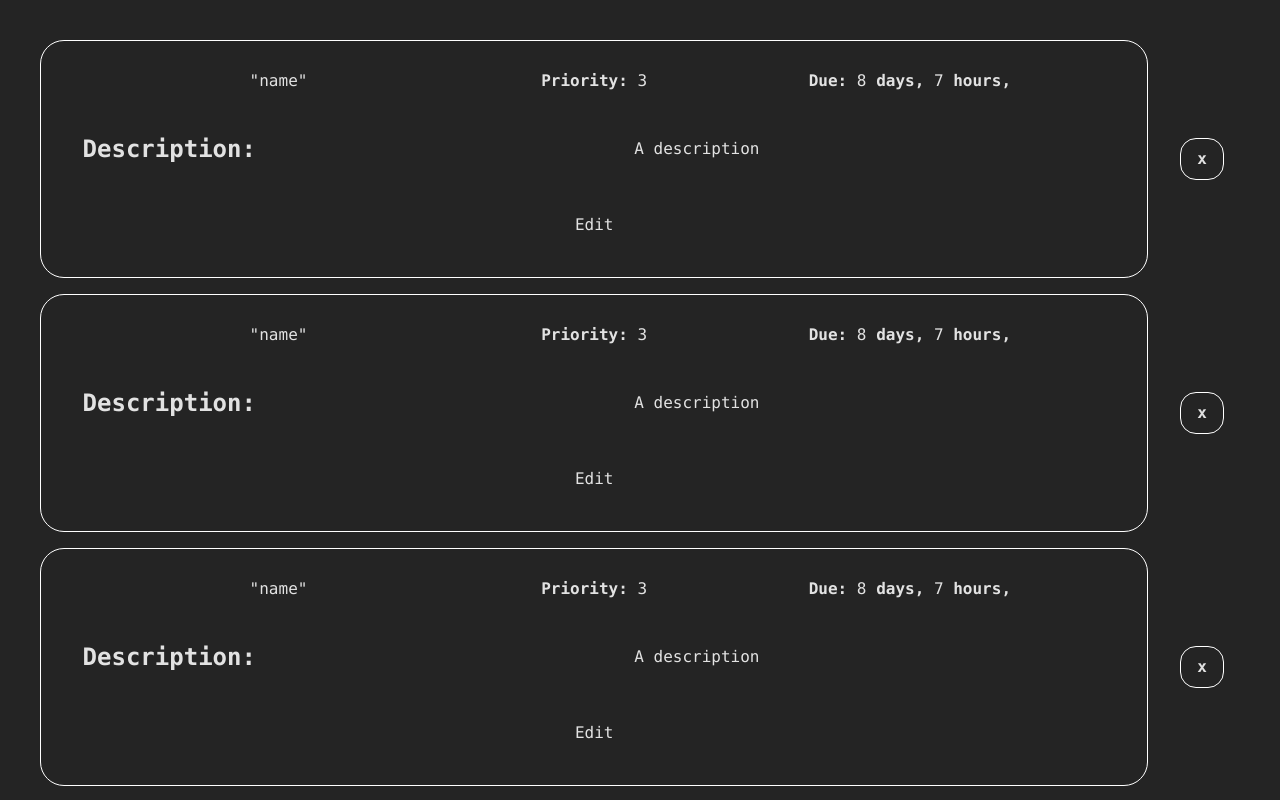
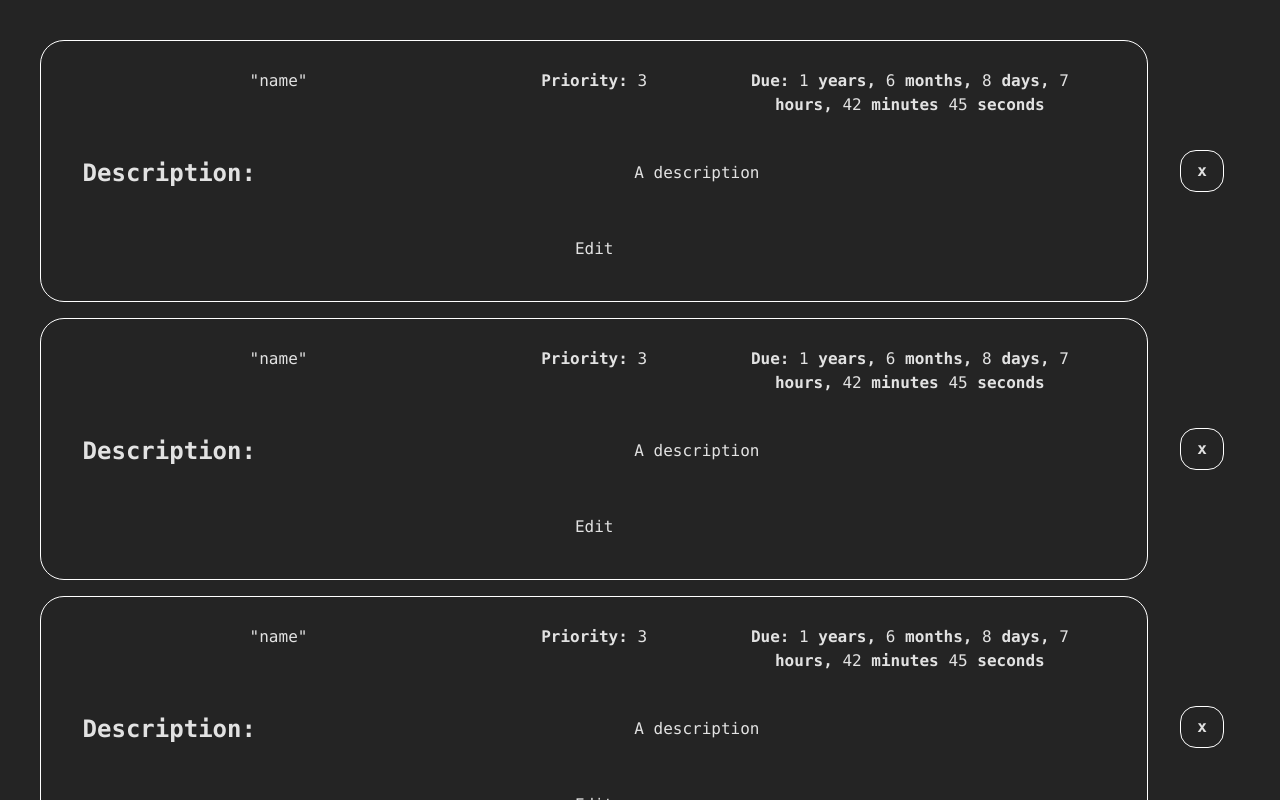
Before and after one commit to On0n0k1/crud-react-vite-rust, a React (Vite) app in the folder front/: page / in a window 1280 px wide. Shown: the top 800 px of the page. Built offline with nearby package versions, Linux system fonts and the light colour scheme.

Commit message:
feat: TaskList child components will also use references to the parent.
Signed-off-by: On0n0k1 <stiltztinkerstein@gmail.com>

```diff
--- a/front/src/view/components/task/card.tsx
+++ b/front/src/view/components/task/card.tsx
@@ -18,7 +18,7 @@ export function EditButton() {
 }
 
 export interface CardProps{
-    task: ModelTask
+    task: React.MutableRefObject<ModelTask>
 }
 
 export default function Card({ task }: CardProps){
@@ -31,8 +31,8 @@ export default function Card({ task }: CardProps){
             border border-white
             font-mono
         '>
-            <Heading name={ task.name } priority={ task.priority } due={ task.getDue() }/>
-            <Description text={ task.description }/>
+            <Heading task={ task }/>
+            <Description task={ task }/>
             <EditButton />
         </div>
     )
--- a/front/src/view/components/task/description.tsx
+++ b/front/src/view/components/task/description.tsx
@@ -1,6 +1,12 @@
+import { Task as ModelTask } from '../../../model/task'
 
-export function Description({text}: { text: string}) {
-    console.log(text);
+interface DescriptionProps{
+    task: React.MutableRefObject<ModelTask>
+}
+
+// export function Description({text}: { text: string}) {
+export function Description({ task }: DescriptionProps) {
+    console.log(task.current.description);
 
     return (
         <div className='flex justify-center items-center p-3'>
@@ -19,7 +25,7 @@ export function Description({text}: { text: string}) {
                 px-2 py-4
             '>
                 <p className='font-inherit'>
-                    { text }
+                    { task.current.description }
                 </p>
 
             </div>
--- a/front/src/view/components/task/heading.tsx
+++ b/front/src/view/components/task/heading.tsx
@@ -1,52 +1,55 @@
-import { Due } from '../../../model/task';
+import { Due, Task as ModelTask } from '../../../model/task';
 
+interface HeadingProps{
+    task: React.MutableRefObject<ModelTask>
+}
 
-export function HeadingName({ name }: { name: string }) {
+export function HeadingName({ task }: HeadingProps) {
     return (<span className='
         w-1/3
         font-inherit
     '>
-        "{name}"
+        "{task.current.name}"
     </span>)
 }
 
-export function HeadingPriority({ priority }: { priority: number }) {
+export function HeadingPriority({ task }: HeadingProps) {
     return (<span className='
         sm:w-1/4 w-1/5
         font-inherit
     '>
-        <b className='hidden sm:inline'>Priority:</b> { priority }
+        <b className='hidden sm:inline'>Priority:</b> { task.current.priority }
     </span>)
 }
 
-export function HeadingDate({ due }: { due: Due }) {
+export function HeadingDate({ task }: HeadingProps) {
+    let due = task.current.getDue();
+
     return (<span className='
         sm:w-1/3 w-25 pb-1
         font-inherit
     '>
         <b className='hidden lg:inline'>Due: </b>
+        { due.years }<b className='hidden lg:inline'> years, </b><b className='lg:hidden sm:inline hidden'> y </b><b className='inline sm:hidden'>y </b>
+        { due.months }<b className='hidden lg:inline'> months, </b><b className='lg:hidden sm:inline hidden'> m </b><b className='inline sm:hidden'>m </b>
         { due.days }<b className='hidden lg:inline'> days, </b><b className='lg:hidden sm:inline hidden'> d </b><b className='inline sm:hidden'>d </b>
         { due.hours }<b className='hidden lg:inline'> hours, </b><b className='lg:hidden sm:inline hidden'> hr </b><b className='inline sm:hidden'>h </b>
-        {/* { due.minutes }<b className='hidden lg:inline'> minutes </b><b className='lg:hidden sm:inline hidden'> min </b><b className='inline sm:hidden'>m </b> */}
+        { due.minutes }<b className='hidden lg:inline'> minutes </b><b className='lg:hidden sm:inline hidden'> min </b><b className='inline sm:hidden'>m </b>
+        { due.seconds }<b className='hidden lg:inline'> seconds </b><b className='lg:hidden sm:inline hidden'> sec </b><b className='inline sm:hidden'>s </b>
+
     </span>)
 }
 
-export interface HeadingProps {
-    name: string,
-    priority: number,
-    due: Due,
-}
-
-export function Heading({ name, priority, due }: HeadingProps){
-    console.log(name, priority, due);
+export function Heading({ task }: HeadingProps){
+    console.log(task.current.name, task.current.priority, task.current.due);
 
     return (<div className='
         w-full p-3
         flex flex-wrap justify-center
         font-inherit
     '>
-        <HeadingName name={ name }/>
-        <HeadingPriority priority={ priority }/>
-        <HeadingDate due={ due }/>
+        <HeadingName task= { task }/>
+        <HeadingPriority task= { task }/>
+        <HeadingDate task= { task }/>
     </div>);
 }
--- a/front/src/view/components/task/task.tsx
+++ b/front/src/view/components/task/task.tsx
@@ -13,7 +13,7 @@ export default function Task({ handleClick, task }: ChildProps) {
         <div className='
             flex justify-center items-center p-2
         '>
-            <Card task={ task.current }/>
+            <Card task={ task }/>
             <button className='
                 ml-4 mr-2 lg:ml-8 lg:mr-4
                 border-white border rounded-2xl
--- a/front/src/view/components/tasklist/tasklist.tsx
+++ b/front/src/view/components/tasklist/tasklist.tsx
@@ -48,7 +48,7 @@ export default function TaskList() {
         new ModelTask(
             "name",
             3,
-            new Date('jul 21 2024'),
+            new Date('jan 14 2023'),
             "A description",
             72
         ),
```
